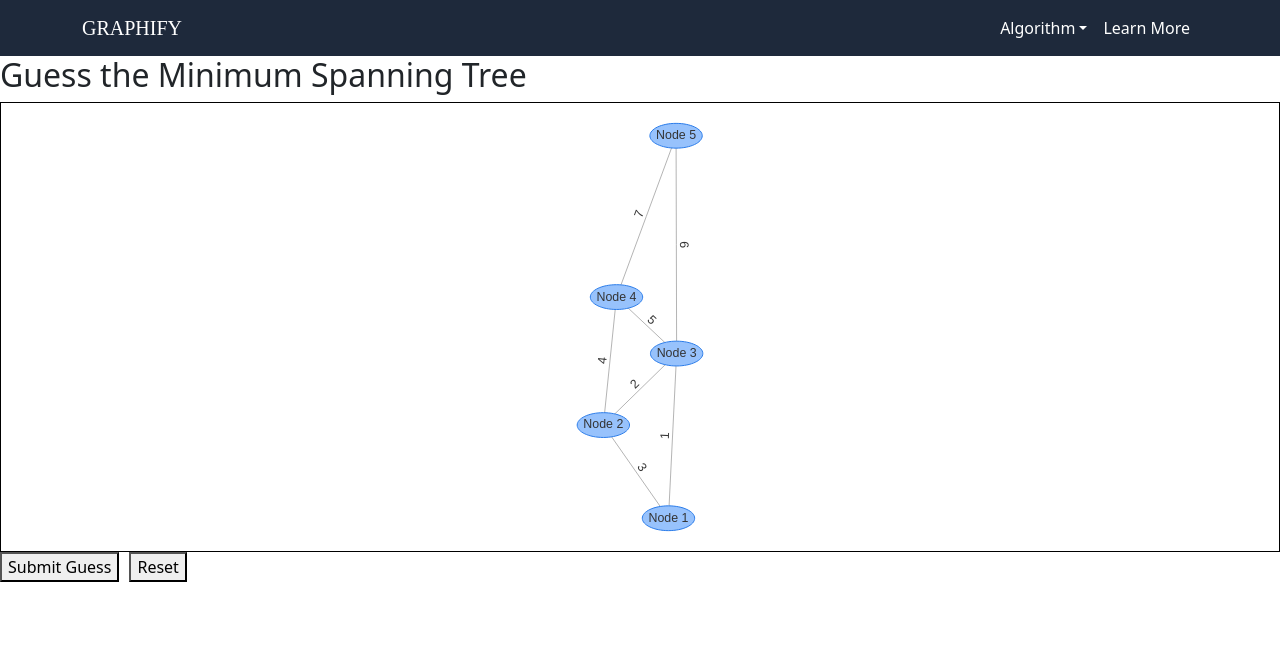
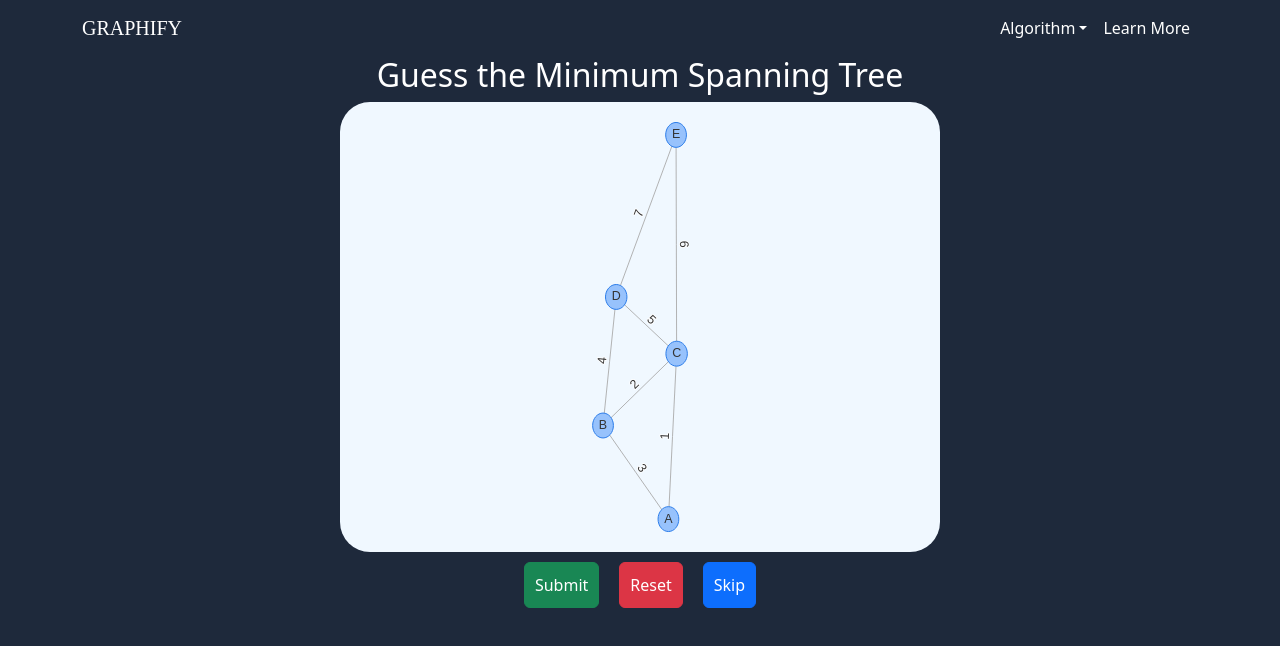
Before and after one commit to anupa-rb/graphify, a React (Create React App) app: page /prims in a window 1280 px wide. Shown: the top 646 px of the page. Built offline with nearby package versions, Linux system fonts and the light colour scheme.

Commit message:
updated css

```diff
--- a/src/Pages/Prims.js
+++ b/src/Pages/Prims.js
@@ -1,6 +1,8 @@
 import React, { useRef, useState, useEffect } from "react";
 import NavBar from "../Components/Navbar";
 import { DataSet, Network } from "vis-network/standalone/esm/vis-network";
+import "../styles/algorithm.css";
+import Button from "react-bootstrap/Button";
 
 const Prim = () => {
   const containerRef = useRef(null);
@@ -13,11 +15,11 @@ const Prim = () => {
 
   const nodes = useRef(
     new DataSet([
-      { id: 1, label: "Node 1" },
-      { id: 2, label: "Node 2" },
-      { id: 3, label: "Node 3" },
-      { id: 4, label: "Node 4" },
-      { id: 5, label: "Node 5" },
+      { id: 1, label: "A" },
+      { id: 2, label: "B" },
+      { id: 3, label: "C" },
+      { id: 4, label: "D" },
+      { id: 5, label: "E" },
     ])
   );
 
@@ -149,10 +151,11 @@ const Prim = () => {
       });
     }
 
-    // Generate random edges (same as before)
+    // Generate random edges (limit to 7 edges)
     const newEdges = [];
-    for (let i = 1; i <= numNodes; i++) {
-      for (let j = i + 1; j <= numNodes; j++) {
+    let edgeCount = 0;
+    for (let i = 1; i <= numNodes && edgeCount < 7; i++) {
+      for (let j = i + 1; j <= numNodes && edgeCount < 7; j++) {
         if (Math.random() > 0.5) {
           const weight = Math.floor(Math.random() * 10) + 1;
           newEdges.push({
@@ -162,6 +165,7 @@ const Prim = () => {
             label: `${weight}`,
             weight,
           });
+          edgeCount++;
         }
       }
     }
@@ -212,7 +216,7 @@ const Prim = () => {
     // Move to another graph if all answers are correct
     if (correctCount === mstEdges.length) {
       setTimeout(() => {
-        alert("All answers are correct! Moving to another graph...");
+        alert("All answers are correct!");
         // Generate new graph data as arrays
         const { newNodes, newEdges } = generateRandomGraph();
         // Clear existing data and add new nodes/edges
@@ -243,18 +247,26 @@ const Prim = () => {
   };
 
   return (
-    <div>
+    <div className="algoContainer">
       <NavBar />
-      <h2>Guess the Minimum Spanning Tree</h2>
-      <div
-        ref={containerRef}
-        style={{ height: "450px", border: "1px solid black" }}
-      />
-      <button onClick={handleSubmit}>Submit Guess</button>
-      <button onClick={handleReset} style={{ marginLeft: "10px" }}>
+      <div className="title">
+        <h2>Guess the Minimum Spanning Tree</h2>
+      </div>
+
+      <div className="graph-container">
+        <div className="graph" ref={containerRef} />
+      </div>
+      <Button className="btn" variant="success" onClick={handleSubmit}>
+        Submit
+      </Button>
+      <Button className="btn" variant="danger" onClick={handleReset}>
         Reset
-      </button>
-      <p>{feedback}</p>
+      </Button>
+      <Button className="btn" variant="primary" onClick={generateRandomGraph}>
+        Skip
+      </Button>
+
+      <p className="feedback">{feedback}</p>
     </div>
   );
 };
--- /dev/null
+++ b/src/styles/algorithm.css
@@ -0,0 +1,37 @@
+.algoContainer {
+  background-color: #1e293b;
+  text-align: center;
+  overflow: hidden;
+  height: 100vh; /* Full height of the viewport */
+  margin: 0; /* Remove default margin */
+  padding: 0; /* Remove default padding */
+}
+
+.graph-container {
+  display: flex;
+  justify-content: center;
+  align-items: center;
+  height: 450px;
+  width: 600px;
+  border-radius: 30px;
+  margin: 0 auto;
+  background-color: aliceblue; /* Set background color */
+}
+
+.graph {
+  height: 450px;
+  width: 100%;
+  align-self: center;
+}
+
+.title {
+  color: white;
+}
+
+.btn {
+  margin: 10px;
+  padding: 10px;
+}
+.feedback {
+  color: white;
+}
```
